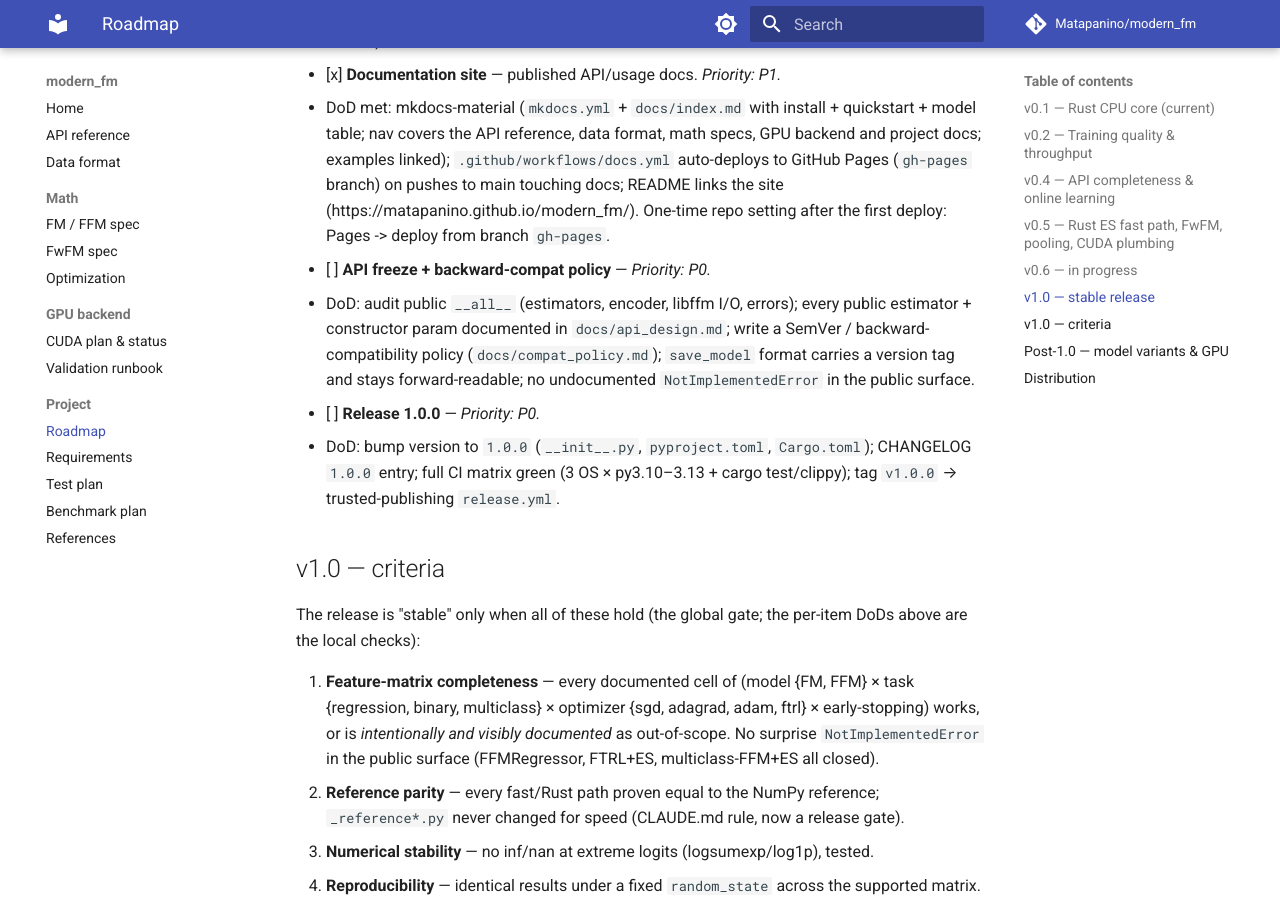
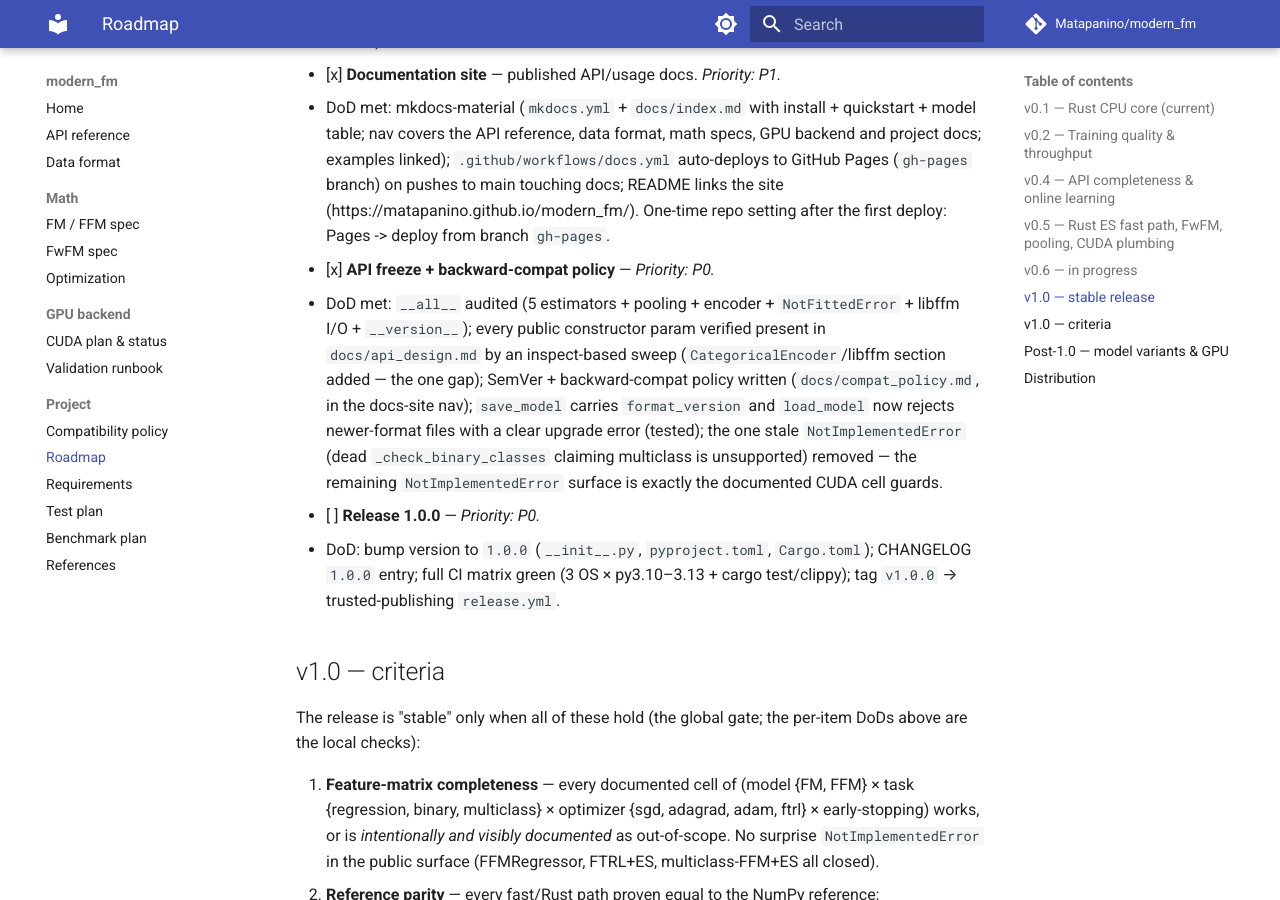
Before and after one commit to Matapanino/modern_fm, an MkDocs documentation site: the page built from docs/roadmap.md, in a window 1280 px wide and 900 px high, scrolled down 5274 px. Built offline with MkDocs 1.6.1 and Material for MkDocs 9.7.7, drawn with Linux system fonts in a browser that asks for light colours; comment, search, counter and statistics services are not loaded.

Commit message:
feat: API freeze — compat policy, save-format forward check, surface audit (#19)
v1.0 roadmap "API freeze + backward-compat policy":

- docs/compat_policy.md: the SemVer contract — exactly what is public
  (__all__ + api_design-documented methods/params + learned attrs +
  exception types + the save_model format), what each release number may
  change, FutureWarning-based deprecation policy, numerical
  reproducibility guarantees (CPU determinism per version; cross-version
  drift bounded by the frozen NumPy-reference parity), dependency policy.
  Added to the docs-site nav.
- load_model rejects files written by a newer modern_fm (format_version
  check) with a clear upgrade error, making the format explicitly
  forward-readable; tested, plus a format_version presence pin.
- surface audit: __all__ reviewed; an inspect-based sweep verified every
  public constructor param appears in api_design — the one gap
  (CategoricalEncoder + libffm I/O) got a section; dead
  _check_binary_classes/_PHASE4 removed (a stale NotImplementedError
  claiming multiclass FM is unsupported — it has shipped since v0.1).

Co-authored-by: Claude Fable 5 <noreply@anthropic.com>

```diff
--- a/docs/roadmap.md
+++ b/docs/roadmap.md
@@ -218,12 +218,17 @@ freeze. Shipping this milestone = tagging v1.0.0.
     branch) on pushes to main touching docs; README links the site
     (https://matapanino.github.io/modern_fm/). One-time repo setting after
     the first deploy: Pages -> deploy from branch `gh-pages`.
-- [ ] **API freeze + backward-compat policy** — _Priority: P0._
-  - DoD: audit public `__all__` (estimators, encoder, libffm I/O, errors); every
-    public estimator + constructor param documented in `docs/api_design.md`;
-    write a SemVer / backward-compatibility policy (`docs/compat_policy.md`);
-    `save_model` format carries a version tag and stays forward-readable; no
-    undocumented `NotImplementedError` in the public surface.
+- [x] **API freeze + backward-compat policy** — _Priority: P0._
+  - DoD met: `__all__` audited (5 estimators + pooling + encoder +
+    `NotFittedError` + libffm I/O + `__version__`); every public constructor
+    param verified present in `docs/api_design.md` by an inspect-based sweep
+    (`CategoricalEncoder`/libffm section added — the one gap); SemVer +
+    backward-compat policy written (`docs/compat_policy.md`, in the docs-site
+    nav); `save_model` carries `format_version` and `load_model` now rejects
+    newer-format files with a clear upgrade error (tested); the one stale
+    `NotImplementedError` (dead `_check_binary_classes` claiming multiclass
+    is unsupported) removed — the remaining `NotImplementedError` surface is
+    exactly the documented CUDA cell guards.
 - [ ] **Release 1.0.0** — _Priority: P0._
   - DoD: bump version to `1.0.0` (`__init__.py`, `pyproject.toml`, `Cargo.toml`);
     CHANGELOG `1.0.0` entry; full CI matrix green (3 OS × py3.10–3.13 + cargo
--- a/mkdocs.yml
+++ b/mkdocs.yml
@@ -44,6 +44,7 @@ nav:
       - CUDA plan & status: gpu_backend_plan.md
       - Validation runbook: cuda_validation_runbook.md
   - Project:
+      - Compatibility policy: compat_policy.md
       - Roadmap: roadmap.md
       - Requirements: requirements.md
       - Test plan: test_plan.md
```
Also changed, not shown: CHANGELOG.md (+8 -0 lines), docs/api_design.md (+19 -0 lines), docs/compat_policy.md (added, +80 -0 lines), 3 other files.
